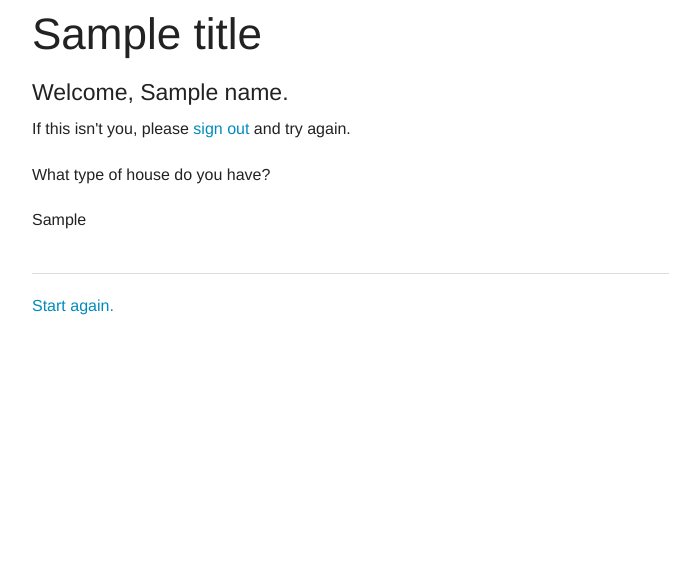
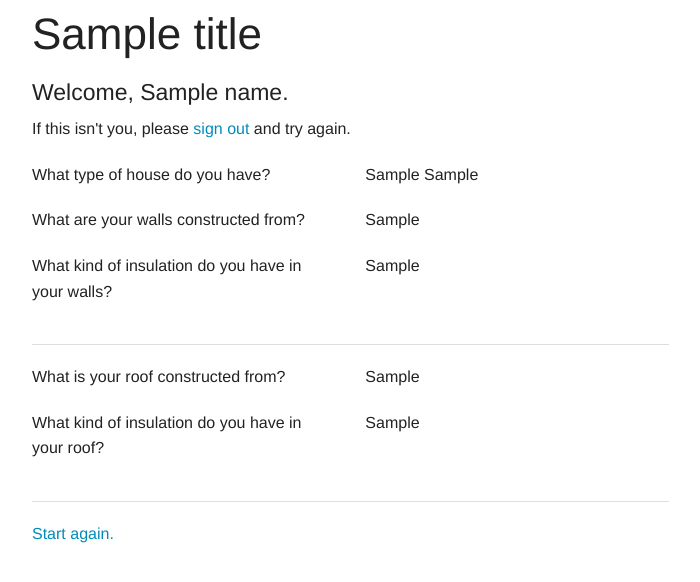
Before and after one commit to claudinec/energyfreedom-pledge, a PHP site: template views/pledge.twig in a window 1280 px wide. Shown: the top 582 px of the page, without its empty margins (123-823 px from the left). Run offline with PHP 8.4, Linux system fonts and the light colour scheme; the template is opened without the code that fills it: most values are stand-ins (such as "Sample title", 1, 10 or a date in 2020); some libraries are stand-ins or nearby versions.

Commit message:
Add to template.

```diff
--- a/views/pledge.twig
+++ b/views/pledge.twig
@@ -25,26 +25,109 @@
 
         {### House ###}
 
+        {#
         <div class="row">
           <div class="large-12 columns">
             <div class="callout panel">
+            </div>
+          </div>
+        </div>
+        #}
+
+        <div class="row">
+          <div class="large-6 medium-6 columns">
+            <div class="callout panel">
                 <p>What type of house do you have?</p>
+            </div>
+          </div>
+          <div class="large-6 medium-6 columns">
+            <div class="callout panel">
                 <p>{{ house_type }}
-                    {% if house_type_other is defined %} house_type_other {% endif %}
+                    {% if house_type_other is defined %} {{ house_type_other }} {% endif %}
                 </p>
             </div>
           </div>
         </div>
+
         <div class="row">
           <div class="large-6 medium-6 columns">
             <div class="callout panel">
+                <p>What are your walls constructed from?</p>
             </div>
           </div>
           <div class="large-6 medium-6 columns">
             <div class="callout panel">
+                <p>
+                    {% if brick_veneer is defined %} Brick veneer<br/> {% endif %}
+                    {% if double_brick is defined %} Double brick<br/> {% endif %}
+                    {% if weatherboard is defined %} Weatherboard<br/> {% endif %}
+                    {% if al_cladding is defined %} Aluminium cladding<br/> {% endif %}
+                    {% if panels is defined %} Structurally integrated panels<br/> {% endif %}
+                    {% if wall_construction_other is defined %} {{ wall_construction_other }}<br/> {% endif %}
+                </p>
             </div>
           </div>
         </div>
+
+        <div class="row">
+          <div class="large-6 medium-6 columns">
+            <div class="callout panel">
+                <p>What kind of insulation do you have in your walls?</p>
+            </div>
+          </div>
+          <div class="large-6 medium-6 columns">
+            <div class="callout panel">
+                <p>
+                    {% if wall_batts is defined %} Batts<br/> {% endif %}
+                    {% if wall_infill is defined %} Foam infill<br/> {% endif %}
+                    {% if wall_foil is defined %} Reflective foil<br/> {% endif %}
+                    {% if no_ins is defined %} No insulation<br/> {% endif %}
+                    {% if wall_insulation_other is defined %} {{ wall_insulation_other }}<br/> {% endif %}
+                </p>
+            </div>
+          </div>
+        </div>
+
+    <hr>
+
+        <div class="row">
+          <div class="large-6 medium-6 columns">
+            <div class="callout panel">
+                <p>What is your roof constructed from?</p>
+            </div>
+          </div>
+          <div class="large-6 medium-6 columns">
+            <div class="callout panel">
+                <p>
+                    {% if tiles is defined %} Tiles<br/> {% endif %}
+                    {% if corrugated_metal is defined %} Corrugated metal<br/> {% endif %}
+                    {% if slate is defined %} Slate<br/> {% endif %}
+                    {% if roof_construction_other is defined %} {{ roof_construction_other }}<br/> {% endif %}
+                </p>
+            </div>
+          </div>
+        </div>
+
+        <div class="row">
+          <div class="large-6 medium-6 columns">
+            <div class="callout panel">
+                <p>What kind of insulation do you have in your roof?</p>
+            </div>
+          </div>
+          <div class="large-6 medium-6 columns">
+            <div class="callout panel">
+                <p>
+                    {% if roof_batts is defined %} Batts<br/> {% endif %}
+                    {% if roof_infill is defined %} Foam infill<br/> {% endif %}
+                    {% if roof_foil is defined %} Reflective foil<br/> {% endif %}
+                    {% if no_roof_ins is defined %} No insulation<br/> {% endif %}
+                    {% if roof_insulation_other is defined %} {{ roof_insulation_other }}<br/> {% endif %}
+                </p>
+            </div>
+          </div>
+        </div>
+
+        {#
         <div class="row">
           <div class="large-4 medium-4 small-4 columns">
             <div class="callout panel">
@@ -59,7 +142,7 @@
             </div>
           </div>
         </div>
-
+        #}
 
     <hr>
 
--- a/web/index.php
+++ b/web/index.php
@@ -1,6 +1,6 @@
 <?php
 /**
- * Energy Freedom Pledge editing app.
+ * Energy Freedom Pledge Viewer.
  */
 
 require_once __DIR__ . '/../vendor/autoload.php';
```
